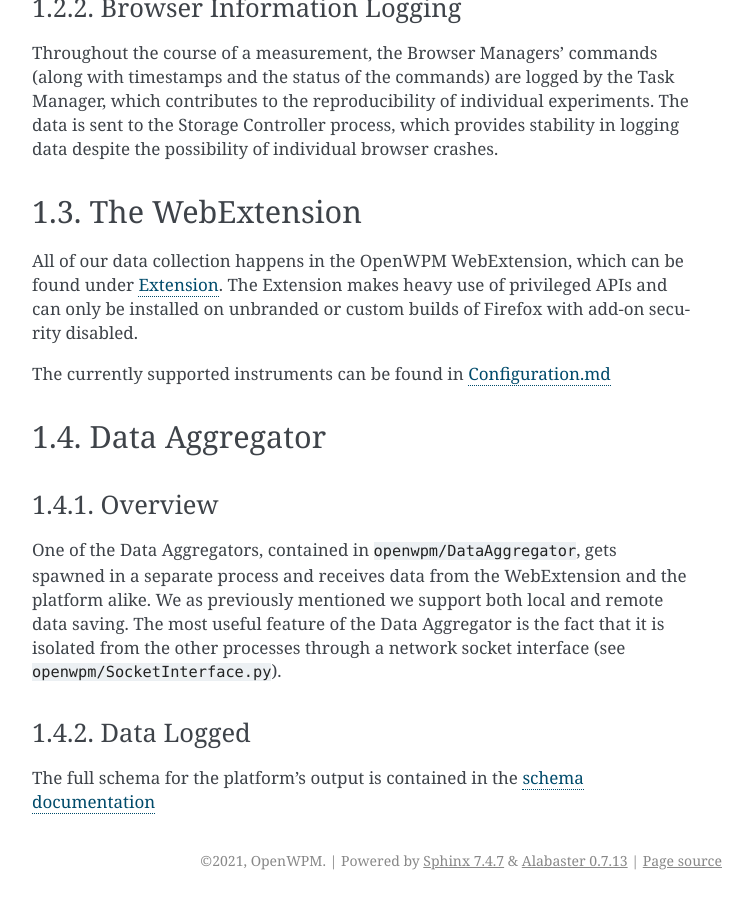
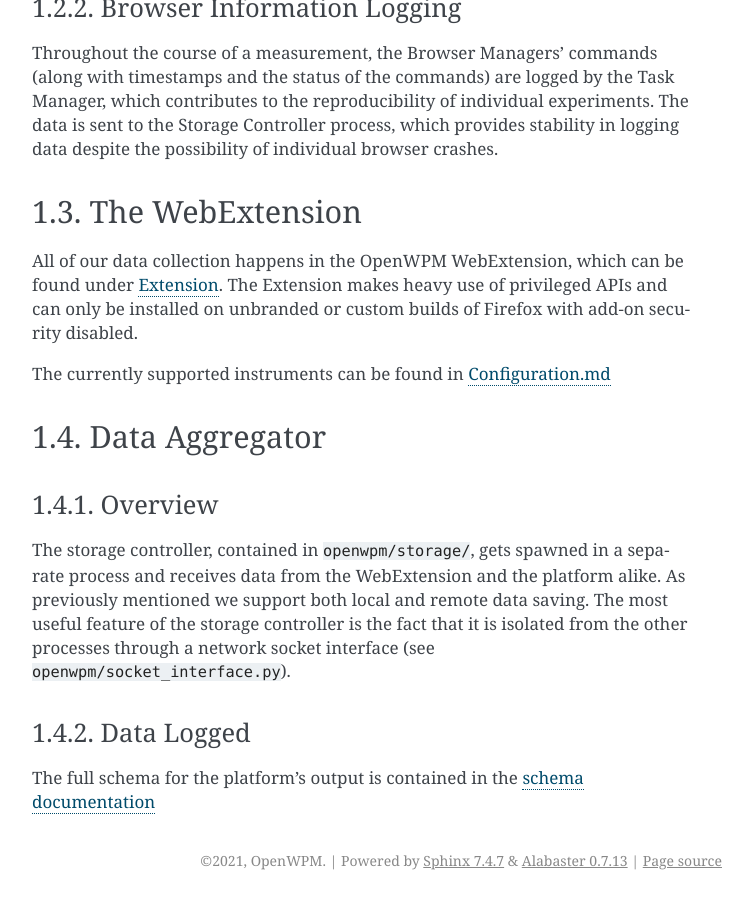
Before and after one commit to openwpm/OpenWPM, a Sphinx documentation site: the page built from docs/Platform-Architecture.md, in a window 1280 px wide and 900 px high, scrolled down 2493 px. Shown: the whole window, without its empty margins (388-1141 px from the left). Built offline with Sphinx 7.4.7, drawn with Linux system fonts in a browser that asks for light colours; some of the changed text lies outside the part shown.

Commit message:
docs(readme,architecture): fix incorrect paths and references
- Fix headless parameter: 'headless' browser param → display_mode = "headless"
- Fix DataAggregator paths → openwpm/storage/ (README and Platform-Architecture)
- Fix BrowserManager.py → browser_manager.py
- Fix SocketInterface.py → socket_interface.py
- Fix typo: you're → your

```diff
--- a/docs/Platform-Architecture.md
+++ b/docs/Platform-Architecture.md
@@ -97,8 +97,8 @@ The currently supported instruments can be found in [Configuration.md](Configura
 
 ### Overview
 
-One of the Data Aggregators, contained in `openwpm/DataAggregator`, gets spawned in a separate process and receives data from the WebExtension and the platform alike. We as previously mentioned we support both local and remote data saving.
-The most useful feature of the Data Aggregator is the fact that it is isolated from the other processes through a network socket interface (see `openwpm/SocketInterface.py`).
+The storage controller, contained in `openwpm/storage/`, gets spawned in a separate process and receives data from the WebExtension and the platform alike. As previously mentioned we support both local and remote data saving.
+The most useful feature of the storage controller is the fact that it is isolated from the other processes through a network socket interface (see `openwpm/socket_interface.py`).
 
 ### Data Logged
 
```
Also changed, not shown: other parts of docs/Platform-Architecture.md (+1 -1 lines), README.md (+3 -3 lines).
